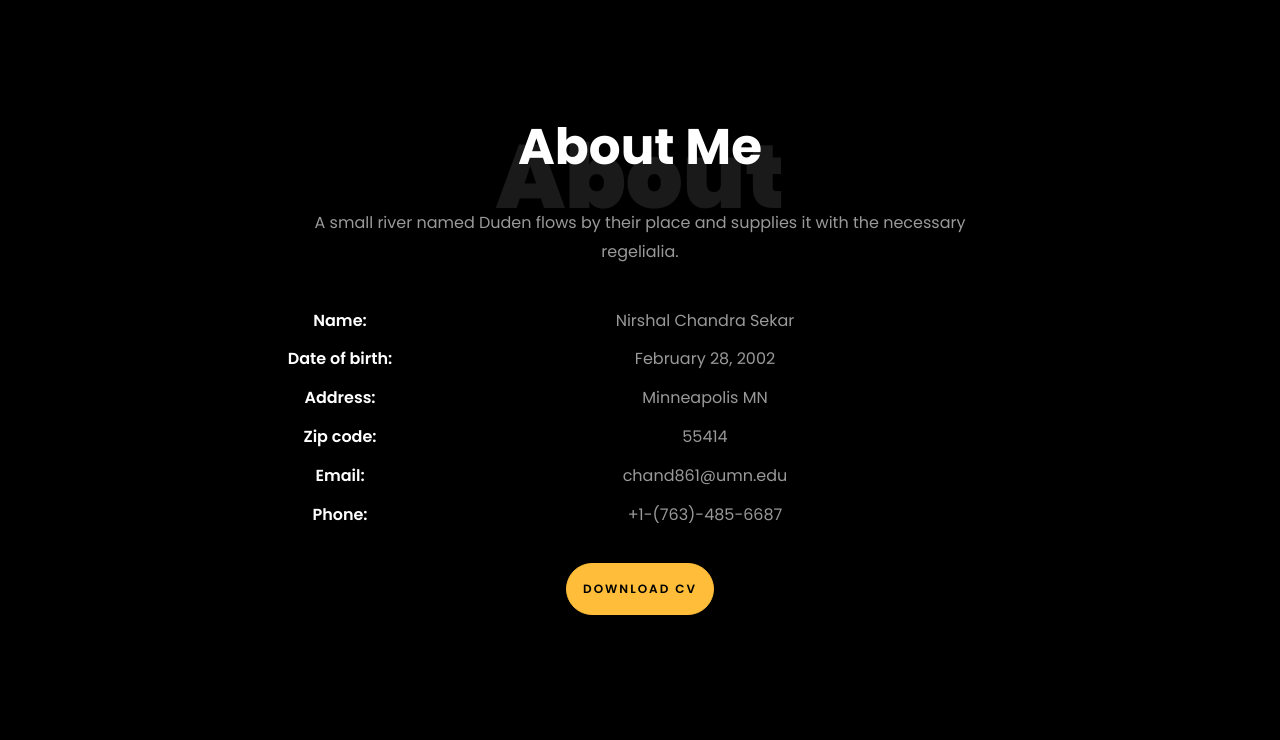
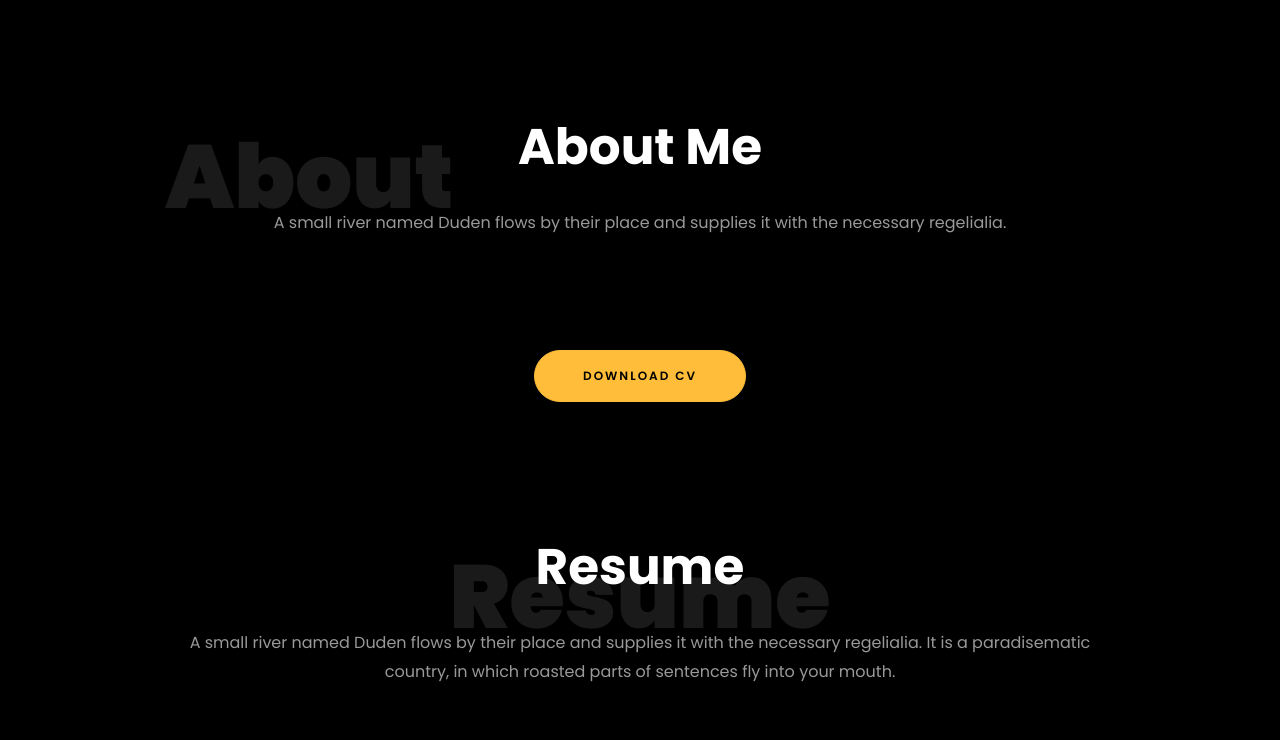
Before and after one commit to NirshalChandraSekar/portfolio, a plain HTML site: page index.html in a window 1280 px wide. Shown: the part 752-1492 px from the top of the page. Drawn offline with Linux system fonts and the light colour scheme; files whose address does not match are found by name.

Commit message:
changing about

```diff
--- a/index.html
+++ b/index.html
@@ -87,28 +87,30 @@
 
     <section class="ftco-about img ftco-section ftco-no-pb" id="about-section">
         <div class="container">
-            <div class="row justify-content-center">
-                <div class="col-md-8">
-                    <div class="heading-section text-center">
-                        <h1 class="big big-2">About</h1>
-                        <h2 class="mb-4">About Me</h2>
-                        <p>A small river named Duden flows by their place and supplies it with the necessary regelialia.</p>
-                        <ul class="about-info mt-4">
-                            <li class="d-flex justify-content-between"><span>Name:</span> <span>Nirshal Chandra Sekar</span></li>
-                            <li class="d-flex justify-content-between"><span>Date of birth:</span> <span>February 28, 2002</span></li>
-                            <li class="d-flex justify-content-between"><span>Address:</span> <span>Minneapolis MN</span></li>
-                            <li class="d-flex justify-content-between"><span>Zip code:</span> <span>55414</span></li>
-                            <li class="d-flex justify-content-between"><span>Email:</span> <span>chand861@umn.edu</span></li>
-                            <li class="d-flex justify-content-between"><span>Phone: </span> <span>+1-(763)-485-6687</span></li>
-                        </ul>
-                    </div>
-                    <div class="text-center mt-4">
-                        <p><a href="#" class="btn btn-primary py-3 px-3">Download CV</a></p>
-                    </div>
+            <div class="row justify-content-center pb-5">
+                <div class="col-md-10 heading-section text-center ftco-animate">
+                    <h1 class="big">About</h1>
+                    <h2 class="mb-4">About Me</h2>
+                    <p>A small river named Duden flows by their place and supplies it with the necessary regelialia.</p>
+                    <!-- <ul class="about-info mt-4">
+                        <li class="d-flex justify-content-between"><span>Name:</span> <span>Clark Thompson</span></li>
+                        <li class="d-flex justify-content-between"><span>Date of birth:</span> <span>January 01, 1987</span></li>
+                        <li class="d-flex justify-content-between"><span>Address:</span> <span>San Francisco CA 97987 USA</span></li>
+                        <li class="d-flex justify-content-between"><span>Zip code:</span> <span>1000</span></li>
+                        <li class="d-flex justify-content-between"><span>Email:</span> <span>clarkthomp@gmail.com</span></li>
+                        <li class="d-flex justify-content-between"><span>Phone:</span> <span>+1-2234-5678-9-0</span></li>
+                    </ul> -->
+                </div>
+            </div>
+            <div class="row justify-content-center mt-5">
+                <div class="col-md-6 text-center ftco-animate">
+                    <p><a href="#" class="btn btn-primary py-3 px-5">Download CV</a></p>
                 </div>
             </div>
         </div>
     </section>
+
+
 
 
     <section class="ftco-section ftco-no-pb" id="resume-section">
```
